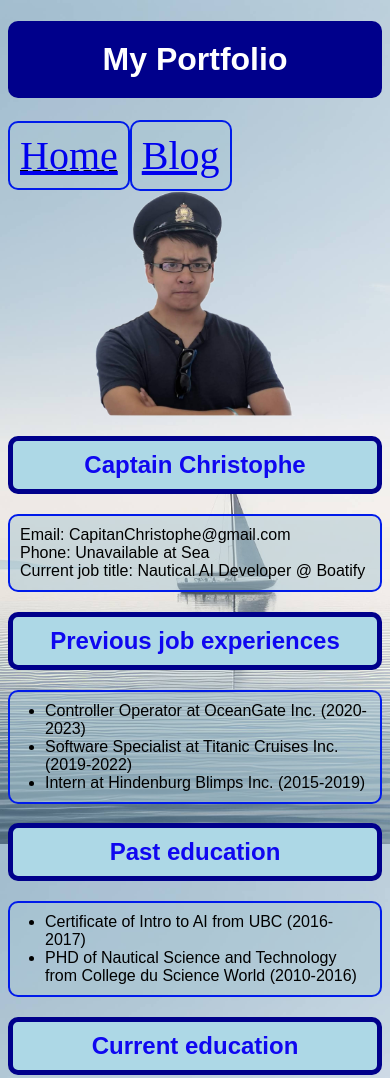
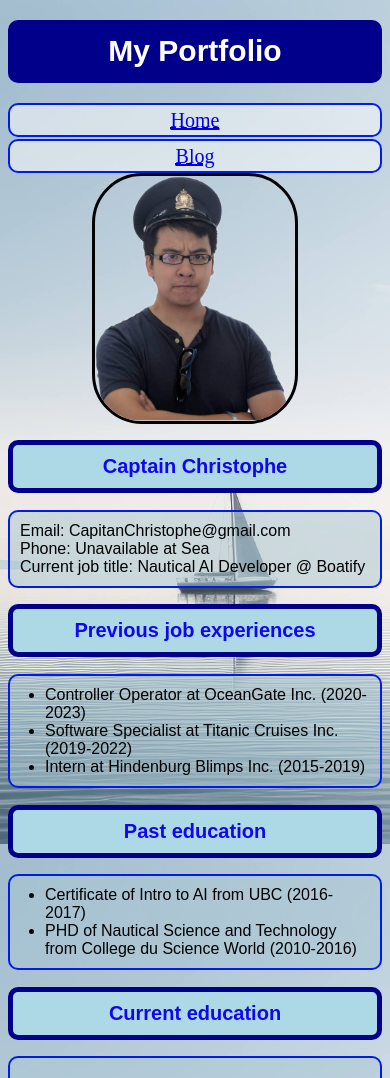
Before and after one commit to chrispoon007/portfolio, a plain HTML site: page index.html in a window 390 px wide. Shown: the top 1078 px of the page. Drawn offline with Linux system fonts and the light colour scheme.

Commit message:
Update styles.css

```diff
--- a/css/styles.css
+++ b/css/styles.css
@@ -26,6 +26,8 @@ h1 {
     background-color: darkblue;
     padding: 20px;
     border-radius: 10px;
+    font-size: 60px;
+    line-height: 75%
 }
 
 h2 {
@@ -47,7 +49,16 @@ img {
     display: block;
     margin-left: auto;
     margin-right: auto;
+    border: 3px solid black;
+    border-radius: 50px;
 }
+
+nav .box {
+    border: 2px solid rgb(0, 27, 234);
+    background-color: rgba(255, 255, 255, 0.5);
+    border-radius: 10px;
+    padding: 10px;
+  }
 
 .box {
     border: 2px solid rgb(0, 27, 234);
@@ -65,4 +76,33 @@ li {
     font-family: "Times New Roman", cursive, sans-serif;
     text-decoration: underline;
     text-decoration-style: dashed;
+    text-align: center;
 }
+
+nav {
+    display: flex;
+    justify-content: space-around;
+}
+
+@media (max-width: 500px) {
+    img {
+        max-width: 90%;
+        height: auto;
+    }
+    nav {
+        display: flex;
+        flex-direction: column;
+        justify-content: space-around;
+        gap: 2px;
+        line-height: 50%;
+    }
+    .biglink {
+        font-size: 20px;
+    }
+    h1 {
+        font-size: 30px;
+    }
+    h2 {
+        font-size: 20px;
+    }
+    }
```
